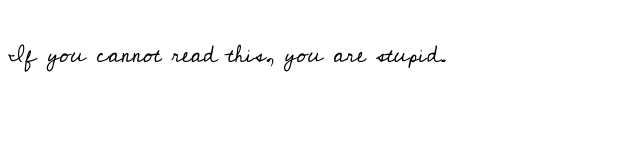
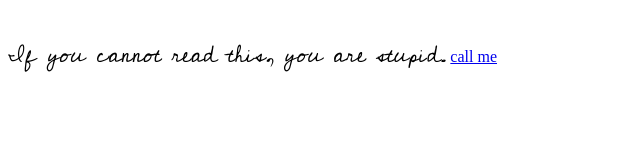
Before and after one commit to Rasco57/Rasco57.github.io, a plain HTML site: page index.html in a window 1280 px wide. Shown: the full height of the page, 0-640 px from the left. Drawn offline with Linux system fonts and the light colour scheme.

```diff
--- a/index.html
+++ b/index.html
@@ -3,7 +3,7 @@
     <head><link rel="stylesheet" href="style.css"><title>I am Oscar Linn</title></head>
     <body>
         <a href="https://www.youtube.com/watch?v=dQw4w9WgXcQ" id="id"><h1></h1>If you cannot read this, you are stupid.</a>
-    <a href="tel:832-832-0974"></a>
+    <a href="tel:832-832-0974">call me</a>
 
 
 
```
